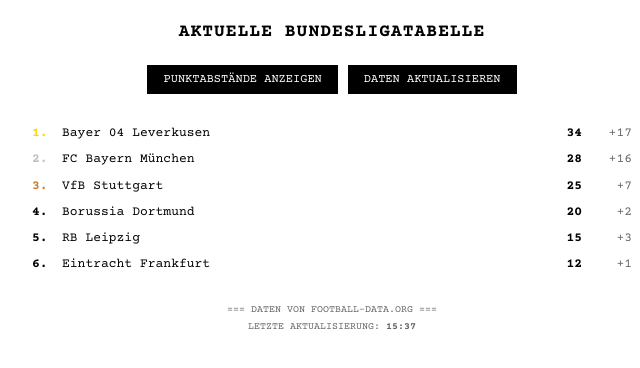
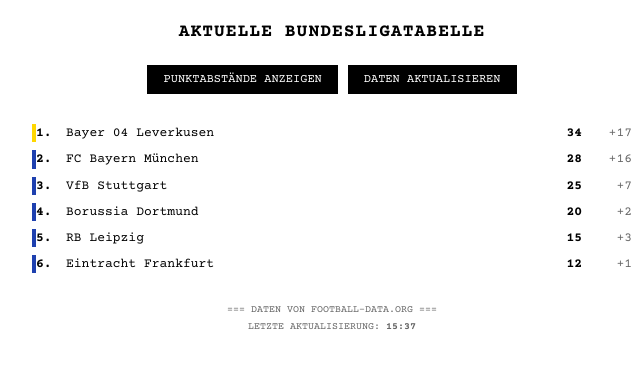
Before and after one commit to chrisiszr/bulitabelle1, a plain HTML site: page index.html in a window 1280 px wide. Shown: the full height of the page, 308-948 px from the left. Drawn offline with nearby package versions, Linux system fonts and the light colour scheme; no server answers.

Commit message:
border system
für anzeige der Ränge

```diff
--- a/script.js
+++ b/script.js
@@ -77,6 +77,17 @@
         teams.forEach((team) => {
             const teamItem = document.createElement('div');
             teamItem.className = 'team-item';
+
+            // Add position-based CSS class
+            if (team.position === 1) {
+                teamItem.classList.add('meister');
+            } else if (team.position >= 2 && team.position <= 7) {
+                teamItem.classList.add('international');
+            } else if (team.position === 16) {
+                teamItem.classList.add('relegation');
+            } else if (team.position >= 17) {
+                teamItem.classList.add('abstieg');
+            }
 
             const goalDifference = team.goalsFor - team.goalsAgainst;
             const goalDiffString = goalDifference >= 0 ? `+${goalDifference}` : `${goalDifference}`;
--- a/styles.css
+++ b/styles.css
@@ -100,17 +100,25 @@
     flex-shrink: 0;
 }
 
-/* Spezielle Positionen */
-.team-item:nth-child(1) .team-position {
-    color: #FFD700;
+/* Position-based borders */
+.team-item {
+    border-left: 4px solid #E5E7EB; /* Hellgrau - Standard Plätze */
 }
 
-.team-item:nth-child(2) .team-position {
-    color: #C0C0C0;
+.meister {
+    border-left: 4px solid #FFD700; /* Gold - Meister */
 }
 
-.team-item:nth-child(3) .team-position {
-    color: #CD7F32;
+.international {
+    border-left: 4px solid #1E40AF; /* Dunkelblau - International */
+}
+
+.relegation {
+    border-left: 4px solid #EA580C; /* Orange - Relegation */
+}
+
+.abstieg {
+    border-left: 4px solid #DC2626; /* Rot - Abstieg */
 }
 
 /* Fußball-Zeilen */
```
